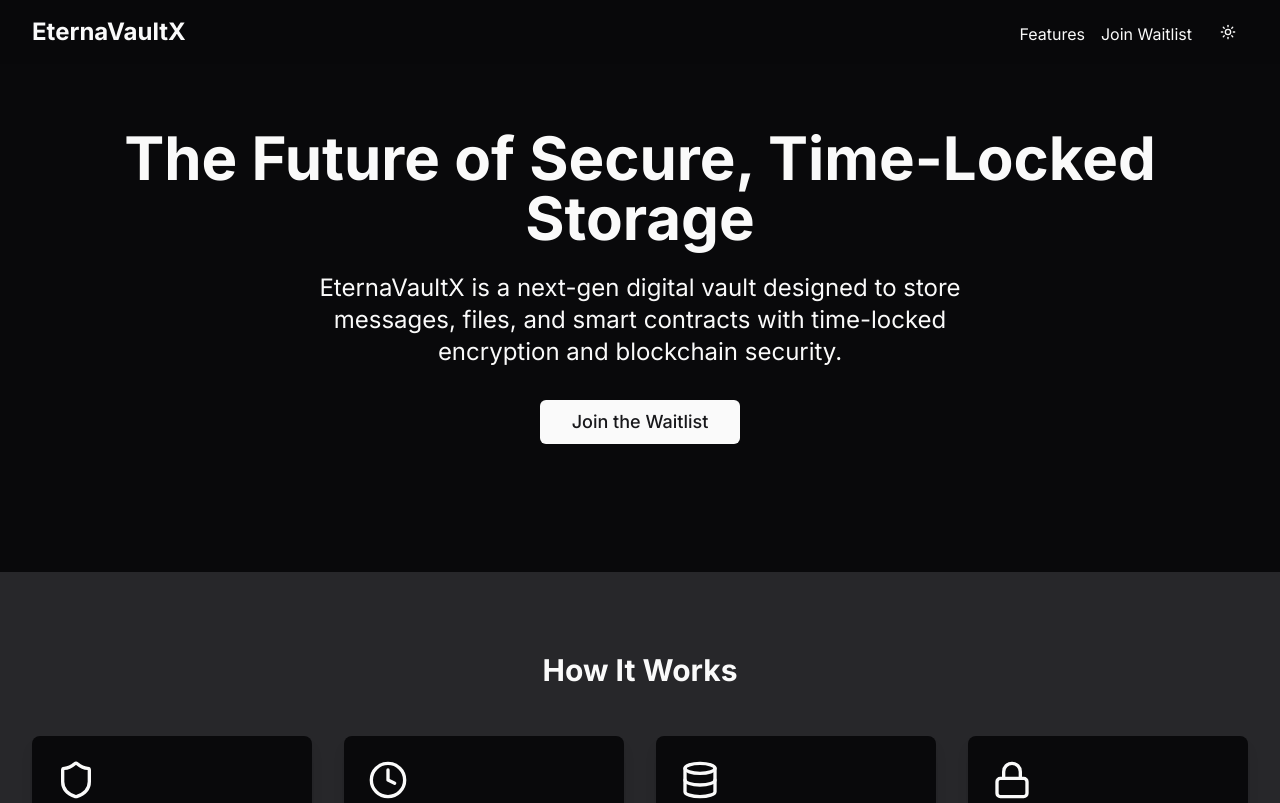
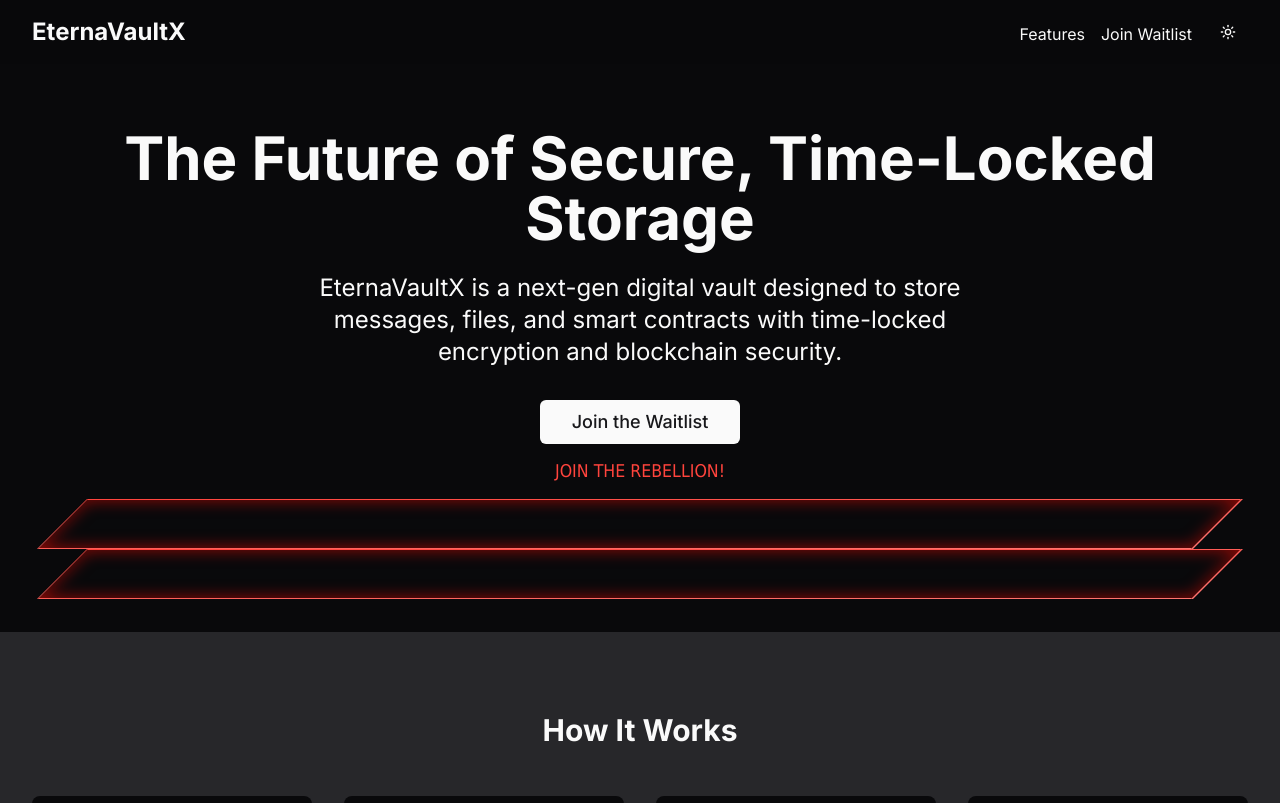
Before and after one commit to Vibhav1207/Eterna-frontend, a Next.js app: page / in a window 1280 px wide. Shown: the top 803 px of the page. Built offline with nearby package versions, Linux system fonts and the light colour scheme.

Commit message:
button animation

```diff
--- a/components/Hero.tsx
+++ b/components/Hero.tsx
@@ -1,5 +1,6 @@
 'use client'
 import { Button } from "@/components/ui/button"
+import "../components/joinbutton.css"
 
 export default function Hero() {
   return (
@@ -13,6 +14,11 @@ export default function Hero() {
         <Button size="lg" className="text-lg px-8 py-4" onClick={() => document.getElementById('waitlist')?.scrollIntoView({ behavior: 'smooth' })}>
           Join the Waitlist
         </Button>
+        <a href="#" className="holo-btn-reb">
+          <span className="cta-x">Join the Rebellion!</span>
+          <span className="skew top"></span>
+          <span className="skew bottom"></span>
+        </a>
       </div>
     </section>
   )
--- /dev/null
+++ b/components/joinbutton.css
@@ -0,0 +1,58 @@
+.holo-btn-reb {
+    color: #ff443d;
+    font: normal 1.1em/3.11em Electrolize, 'Cultive Mono', Tahoma, sans-serif;
+    text-decoration: none;
+    text-transform: uppercase;
+    display: block;
+    height: 60px;
+    transition: all 330ms linear;
+    text-align: center;
+    position: relative;
+    padding: 0 30px;
+  }
+
+  .holo-btn-reb:hover {
+    color: #ffd8d6;
+    text-rendering: optimizeLegibility;
+  }
+
+  .holo-btn-reb:hover .top {
+    margin-top: -55px;
+    animation: none;
+    box-shadow: none;
+  }
+
+  .holo-btn-reb:hover .bottom {
+    margin-top: -47px;
+  }
+
+  .holo-btn-reb:active .skew {
+    animation: none;
+    box-shadow: 0 0 22px rgba(255, 9, 0, 0.6) inset;
+  }
+
+
+  .skew {
+    transform: skew(-45deg);
+    border: 1px solid transparent;
+    border-right-width: 2px;
+    border-image: linear-gradient(to top left, #ff7570 0%, #ff443d 100%) 1;
+    animation: holox-reb 5.4s ease 1s infinite;
+    padding: 24px;
+    display: block;
+    transition: all 330ms linear;
+    box-shadow: 0 0 13px rgba(255, 9, 0, 0.6) inset;
+  }
+
+
+  @keyframes holox-reb {
+    0% {
+      box-shadow: 0 0 13px rgba(255, 9, 0, 0.6) inset;
+    }
+    50% {
+      box-shadow: 0 0 14px rgba(255, 9, 0, 1) inset;
+    }
+    100% {
+      box-shadow: 0 0 13px rgba(255, 9, 0, 0.6) inset;
+    }
+  }
```
